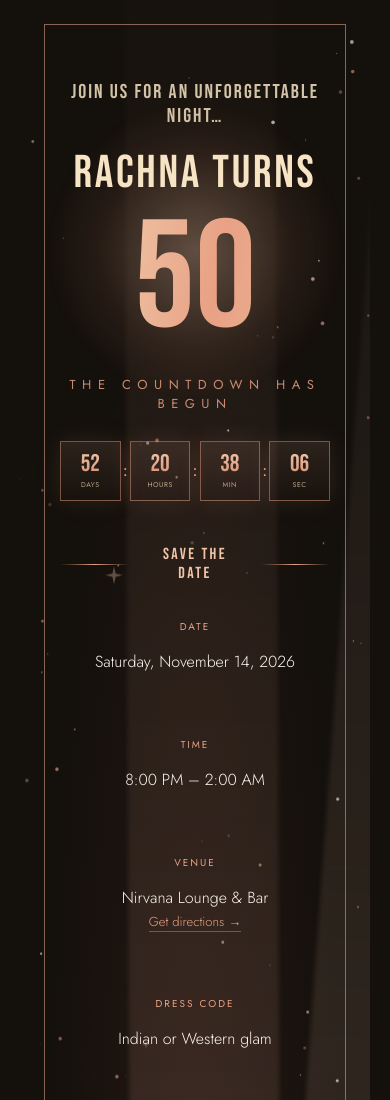
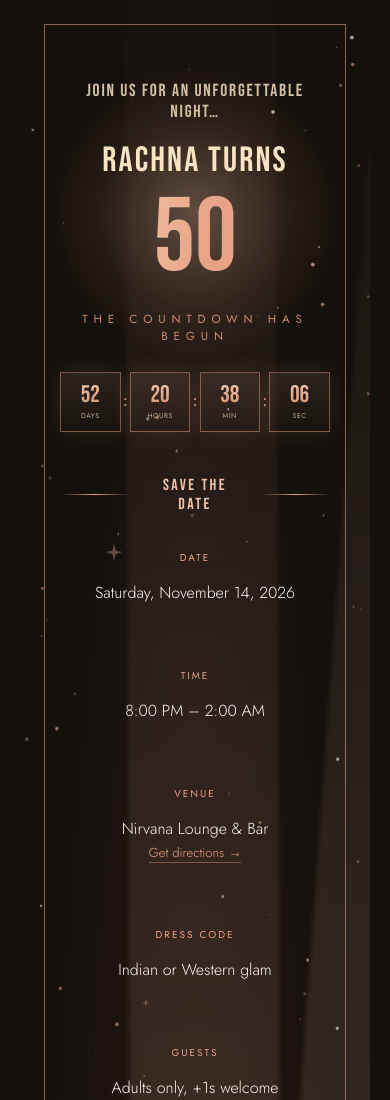
Before and after one commit to mamabear-ai/invitation, a plain HTML site: page index.html in a window 390 px wide. Shown: the top 1100 px of the page. Drawn offline with Linux system fonts and the light colour scheme.

Commit message:
Add files via upload

```diff
--- a/index.html
+++ b/index.html
@@ -79,8 +79,8 @@
   }
 
   .eyebrow {
-    font-size: 13px;
-    letter-spacing: 0.5em;
+    font-size: clamp(10px, 3vw, 13px);
+    letter-spacing: clamp(0.22em, 6vw, 0.5em);
     text-transform: uppercase;
     color: var(--rose-gold-hot);
     margin: 0 0 24px;
@@ -89,7 +89,7 @@
   .eyebrow-mid { margin: 14px 0 28px; }
   .eyebrow-top {
     font-family: 'Bebas Neue', sans-serif;
-    font-size: 20px;
+    font-size: clamp(15px, 4.5vw, 20px);
     letter-spacing: 0.1em;
     text-transform: none;
     color: var(--champagne-bright);
@@ -123,7 +123,7 @@
     z-index: 1;
     font-family: 'Bebas Neue', 'Jost', sans-serif;
     font-weight: 400;
-    font-size: 46px;
+    font-size: clamp(30px, 9vw, 46px);
     letter-spacing: 0.06em;
     line-height: 1.2;
     margin: 0;
@@ -136,7 +136,7 @@
     z-index: 1;
     display: block;
     font-family: 'Bebas Neue', sans-serif;
-    font-size: 148px;
+    font-size: clamp(88px, 26vw, 148px);
     line-height: 1;
     margin: 6px 0 0;
     background: linear-gradient(100deg, var(--champagne-bright) 0%, var(--rose-gold-hot) 30%, var(--rose-gold-glow) 55%, var(--champagne-bright) 80%, var(--rose-gold-hot) 100%);
```
